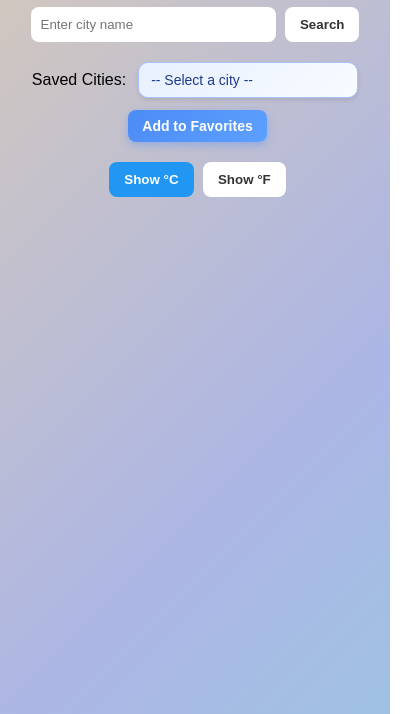
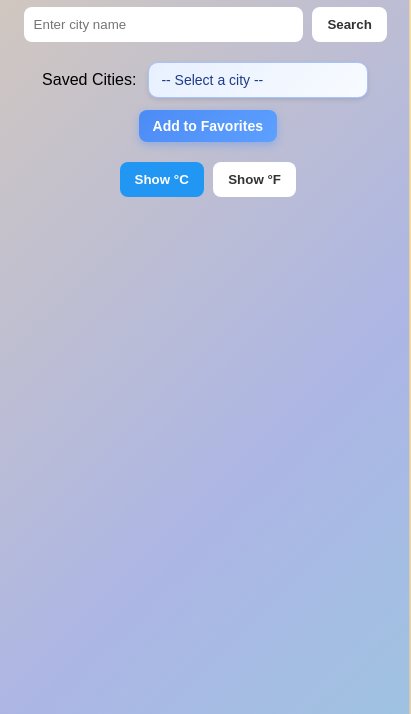
Before and after one commit to ItsMaryamAsad/weather-app, a plain HTML site: page index.html in a window 390 px wide. Shown: the part 130-844 px from the top of the page, 411 px wide, since content can reach past the window. Drawn offline with nearby package versions, Linux system fonts and the light colour scheme.

Commit message:
Update style.css

```diff
--- a/style.css
+++ b/style.css
@@ -1,5 +1,26 @@
-* {
-  box-sizing: border-box;
+/* Mobile-first UX tweaks */
+html, body {
+  overscroll-behavior-y: contain; /* Prevents "pull-to-refresh" in browsers */
+  user-select: none; /* Prevents text highlighting while tapping buttons */
+}
+
+input {
+  user-select: auto; /* Re-enable text selection for input fields */
+}
+
+button, .dropdown-selected, .dropdown-item {
+  touch-action: manipulation; /* Removes the 300ms tap delay on mobile */
+  -webkit-tap-highlight-color: transparent; /* Removes the blue highlight box on tap */
+}
+
+@media (max-width: 480px) {
+  .container {
+    width: 95%;
+    padding: 10px;
+  }
+  .temp {
+    font-size: 3.5rem; /* Larger for mobile readability */
+  }
 }
 
 body {
@@ -9,11 +30,9 @@ body {
   color: black;
   text-align: center;
   min-height: 100vh;
-  width: 100%;             /* ADD THIS */
-  overflow-x: hidden;      /* KEEP THIS - it prevents the side line */
+  overflow-x: hidden;
   background: linear-gradient(-45deg, #74ebd5, #acb6e5, #fddb92, #d1fdff);
   background-size: 400% 400%;
-  background-attachment: fixed; /* ADD THIS - keeps background smooth */
   animation: gradientBG 12s ease infinite;
 }
 
@@ -25,10 +44,8 @@ body {
 
 .container {
   max-width: 500px;
-  width: 100%;             /* ADD THIS */
   margin: 0 auto;
   padding: 20px;
-  box-sizing: border-box;  /* ADD THIS - very important for mobile */
 }
 
 .loader {
```
